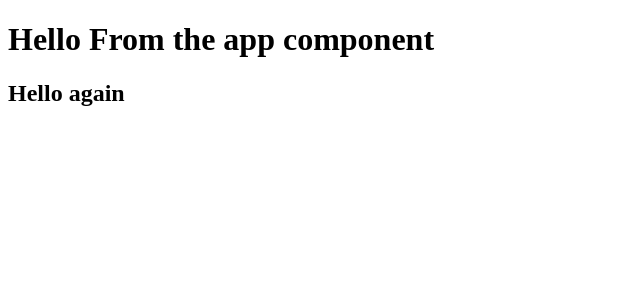
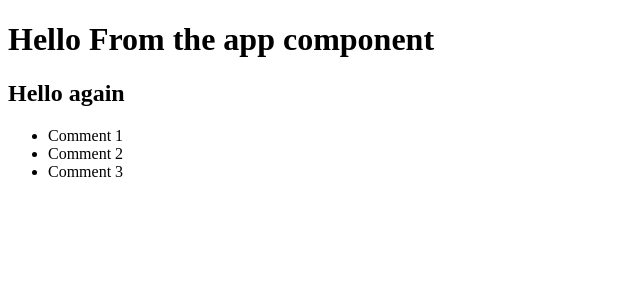
Before and after one commit to ccpretorius/feedback-app, a React (Create React App) app: page / in a window 1280 px wide. Shown: the top 300 px of the page, without its empty margins (0-640 px from the left). Built offline with nearby package versions, Linux system fonts and the light colour scheme.

Commit message:
Rendering a list

```diff
--- a/src/App.js
+++ b/src/App.js
@@ -1,8 +1,20 @@
 function App() {
+  const comments = [
+    { id: 1, text: "Comment 1" },
+    { id: 2, text: "Comment 2" },
+    { id: 3, text: "Comment 3" },
+  ];
   return (
     <>
       <h1>Hello From the app component</h1>
       <h2>Hello again</h2>
+      <ul>
+        <div className="comments">
+          {comments.map((comment, index) => (
+            <li key={index}>{comment.text}</li>
+          ))}
+        </div>
+      </ul>
     </>
   );
 }
```
